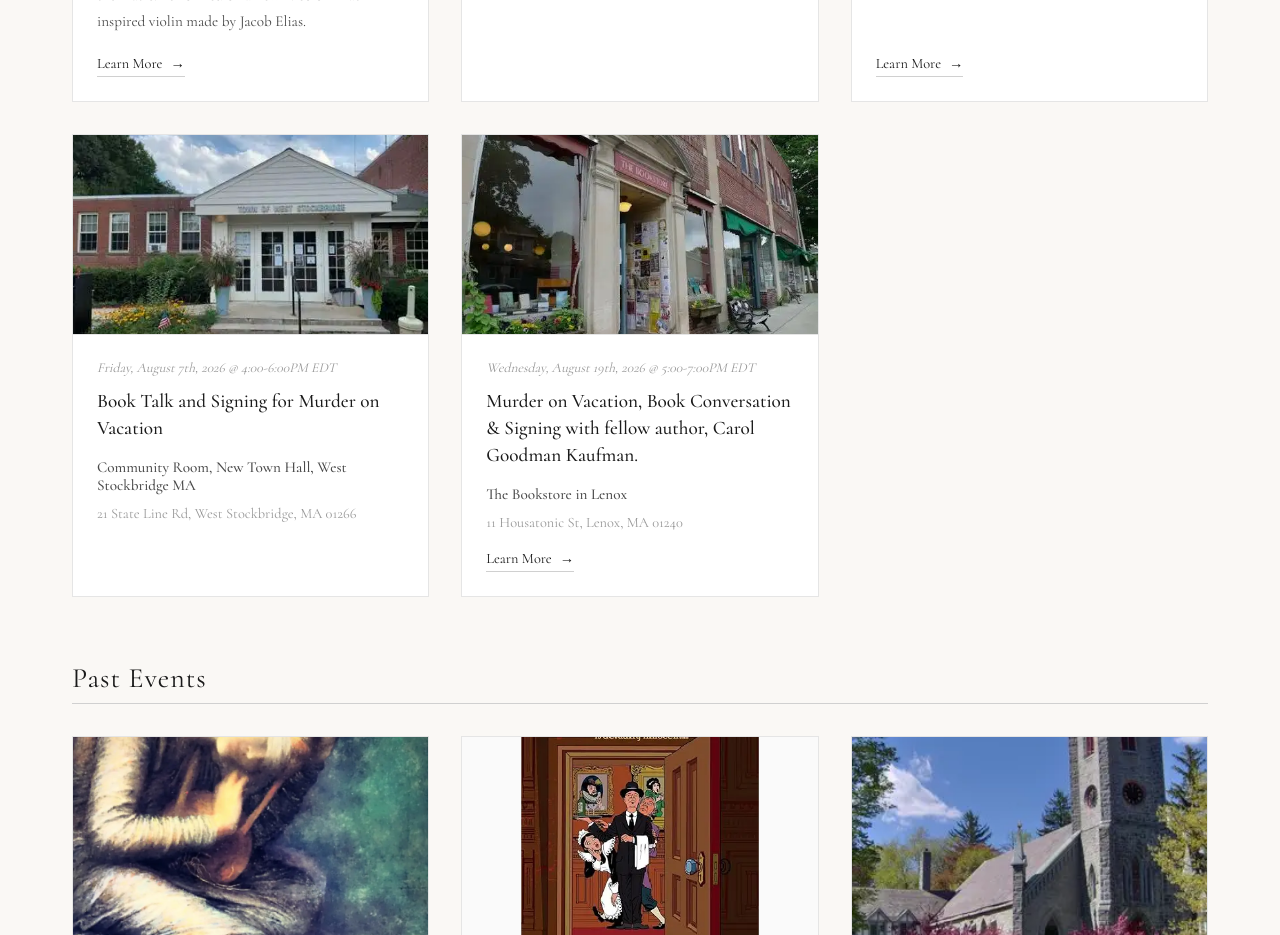
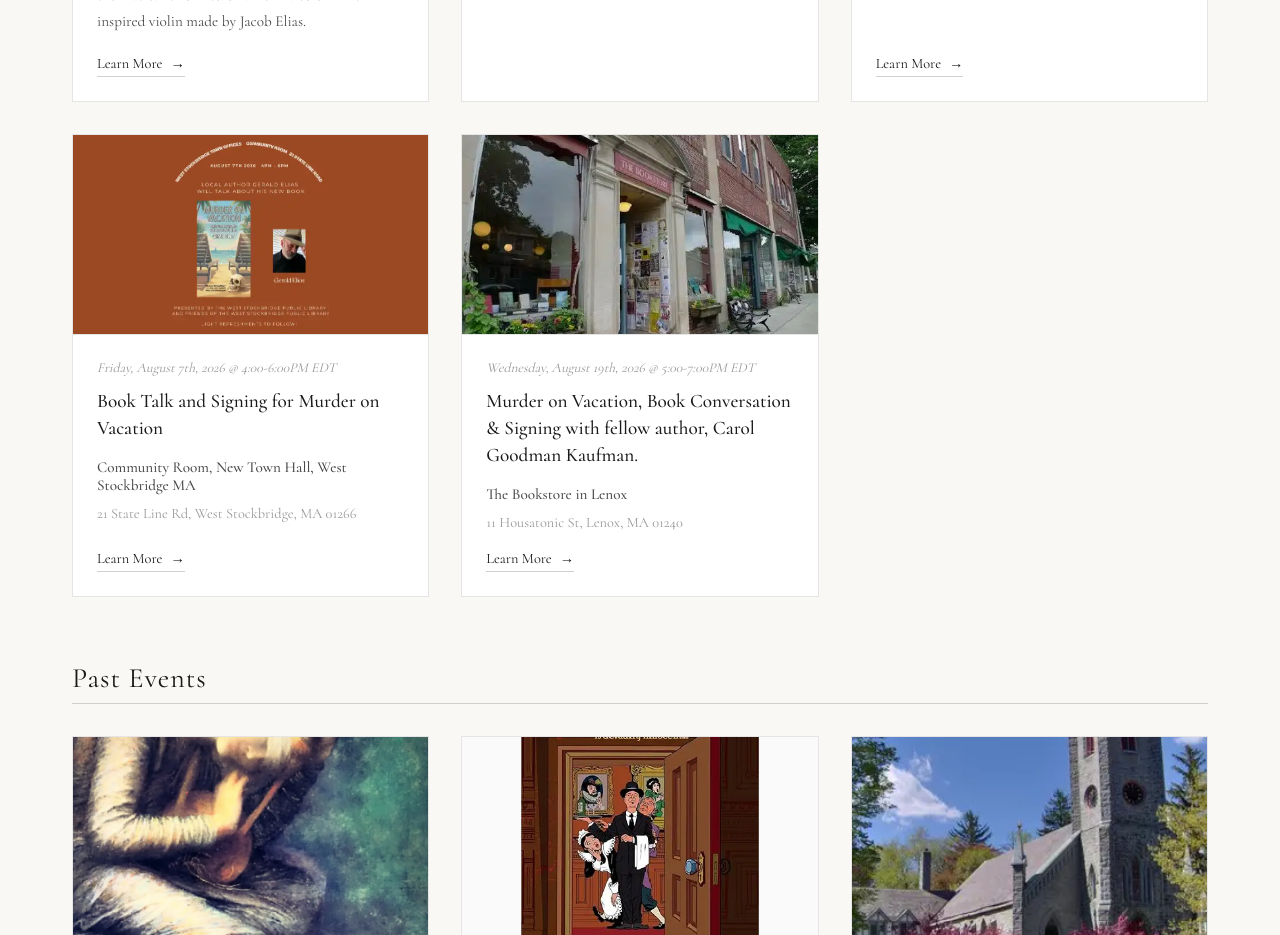
Before and after one commit to konstantinstanmeyer/gerald-elias-new, a Next.js app: page /events in a window 1280 px wide. Shown: the part 1140-2075 px from the top of the page. Built offline with nearby package versions, Linux system fonts and the light colour scheme.

Commit message:
updated media event + west stockbridge photo

```diff
--- a/app/media/page.js
+++ b/app/media/page.js
@@ -6,6 +6,11 @@ export default function MediaFeatures() {
         <Landing name="Media" imageUrl="/general/media-landing.webp" />
         <section id="connections-content">
             <div id="connections-list">
+
+                <h3>July 2026</h3>
+                <p>
+                    Guest "defense attorney" on Reels of Justice podcast: "We put movies on trial."&nbsp;
+                </p>
                 <h3>June 2026</h3>
                 <p>
                     Guest article in Kings River Life Magazine.&nbsp;
--- a/util/events.js
+++ b/util/events.js
@@ -12,7 +12,8 @@ const events = [
         "name":"Book Talk and Signing for Murder on Vacation",
         "location": "Community Room, New Town Hall, West Stockbridge MA",
         "address": "21 State Line Rd, West Stockbridge, MA 01266",
-        "imageUrl":"/events/west-stockbridge-library.webp",
+        "imageUrl":"/events/west-stockbridge.webp",
+        "hyperlink":"https://weststockbridgepl.org/"
     },
     {
         "date":"Tuesday, July 7th, 2026 @ 7:00-8:30PM EDT",
```
Also changed, not shown: public/events/west-stockbridge-offices.webp (added), public/events/west-stockbridge.webp (added).
